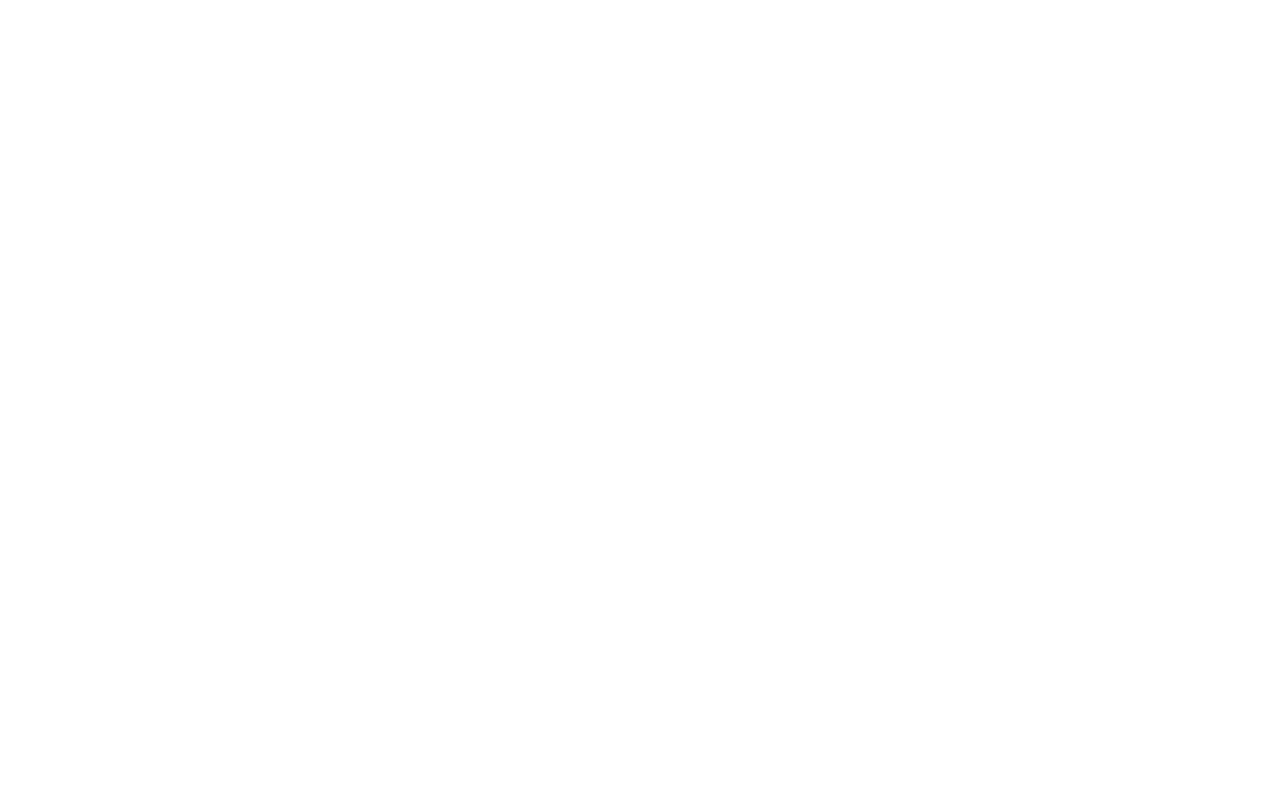
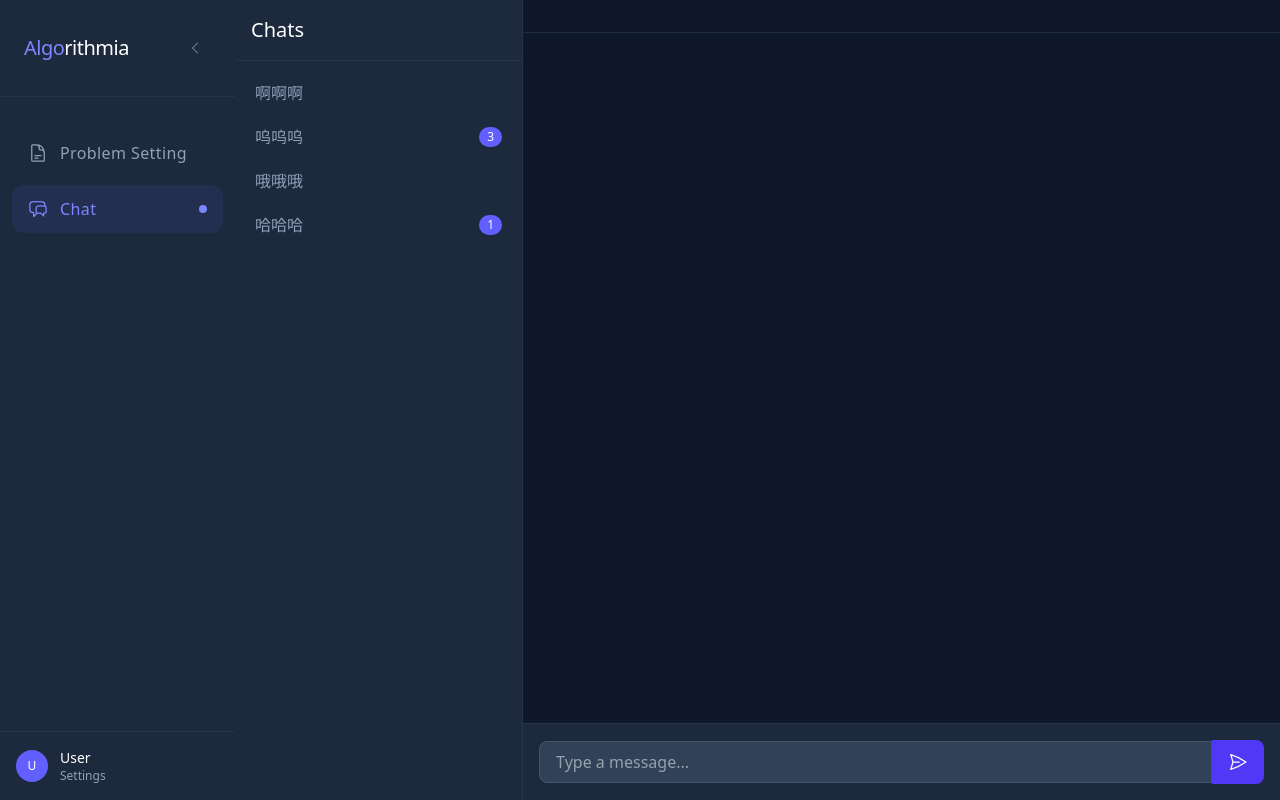
Before and after one commit to THUSAAC-PSD/algorithmia-frontend, a React (Vite) app: page /chat in a window 1280 px wide. Before the commit this address had no page. Built offline with nearby package versions, Linux system fonts and the light colour scheme.

Commit message:
refactor: use routing instead of conditional rendering

```diff
--- a/src/App.tsx
+++ b/src/App.tsx
@@ -1,16 +1,24 @@
-import { useState } from 'react';
 import { BrowserRouter, Route, Routes } from 'react-router-dom';
 
+import Sidebar from './components/Sidebar';
+import Chat from './pages/Chat';
 import Dashboard from './pages/Dashboard';
 import Home from './pages/Home';
+import ProblemSetting from './pages/ProblemSetting';
 
 function App() {
+  const isLoggedIn = true; // TODO: Replace with actual authentication logic
   return (
     <BrowserRouter>
-      <Routes>
-        <Route index element={<Home />} />
-        <Route path="/dashboard" element={<Dashboard />} />
-      </Routes>
+      <div className="flex h-screen w-screen">
+        {isLoggedIn && <Sidebar />}
+        <Routes>
+          <Route index element={<Home />} />
+          <Route path="/dashboard" element={<Dashboard />} />
+          <Route path="/problemsetting" element={<ProblemSetting />} />
+          <Route path="/chat" element={<Chat />} />
+        </Routes>
+      </div>
     </BrowserRouter>
   );
 }
--- a/src/components/Sidebar/index.tsx
+++ b/src/components/Sidebar/index.tsx
@@ -4,14 +4,10 @@ import {
   ChevronRightIcon,
   DocumentTextIcon,
 } from '@heroicons/react/24/outline';
-import React, { useState } from 'react';
+import { useState } from 'react';
+import { NavLink } from 'react-router-dom';
 
-interface SidebarProps {
-  activeItem: string;
-  setActiveItem: (item: string) => void;
-}
-
-const Sidebar: React.FC<SidebarProps> = ({ activeItem, setActiveItem }) => {
+const Sidebar = () => {
   const [collapsed, setCollapsed] = useState(false);
 
   const sidebarItems = [
@@ -43,6 +39,7 @@ const Sidebar: React.FC<SidebarProps> = ({ activeItem, setActiveItem }) => {
           <button
             onClick={() => setCollapsed(!collapsed)}
             className={`${collapsed ? 'mt-6 ml-1' : 'ml-4'} p-2 rounded-full hover:bg-slate-700/60 text-slate-400 hover:text-white transition-colors`}
+            type='button'
           >
             {collapsed ? (
               <ChevronRightIcon className="w-4 h-4" />
@@ -55,19 +52,29 @@ const Sidebar: React.FC<SidebarProps> = ({ activeItem, setActiveItem }) => {
 
       <nav className="mt-8 flex-1 px-3">
         <ul className="space-y-2">
-          {sidebarItems.map((item) => (
+          {sidebarItems.map((item) => {
+            const path = '/' + item.id.replace(/-/g, '');
+            return (
               <li key={item.id}>
-              <button
-                className={`group flex items-center w-full px-4 py-3 rounded-xl transition-all duration-200 ${
-                  activeItem === item.id
+                <NavLink
+                  to={path}
+                  className={({ isActive }) =>
+                    `group flex items-center w-full px-4 py-3 rounded-xl transition-all duration-200 ${
+                      isActive
                         ? 'bg-indigo-500/10 text-indigo-400'
                         : 'text-slate-400 hover:bg-slate-700/40 hover:text-white'
-                } ${collapsed ? 'justify-center' : ''}`}
-                onClick={() => setActiveItem(item.id)}
+                    } ${collapsed ? 'justify-center' : ''}`
+                  }
                   title={collapsed ? item.label : ''}
                 >
+                  {({ isActive }) => (
+                    <>
                       <span
-                  className={`${activeItem === item.id ? 'text-indigo-400' : 'text-slate-400 group-hover:text-white'} transition-colors`}
+                        className={`${
+                          isActive
+                            ? 'text-indigo-400'
+                            : 'text-slate-400 group-hover:text-white'
+                        } transition-colors`}
                       >
                         {item.icon}
                       </span>
@@ -78,12 +85,15 @@ const Sidebar: React.FC<SidebarProps> = ({ activeItem, setActiveItem }) => {
                         </span>
                       )}
 
-                {activeItem === item.id && !collapsed && (
+                      {isActive && !collapsed && (
                         <div className="ml-auto h-2 w-2 rounded-full bg-indigo-400"></div>
                       )}
-              </button>
+                    </>
+                  )}
+                </NavLink>
               </li>
-          ))}
+            );
+          })}
         </ul>
       </nav>
 
--- a/src/components/Chat/index.tsx
+++ b/src/pages/Chat/index.tsx
@@ -1,4 +1,4 @@
-import { PaperAirplaneIcon, PlusIcon } from '@heroicons/react/24/outline';
+import { PaperAirplaneIcon } from '@heroicons/react/24/outline';
 import React, { useState } from 'react';
 
 const Chat = () => {
@@ -41,7 +41,7 @@ const Chat = () => {
   };
 
   return (
-    <div className="flex h-full bg-slate-900">
+    <div className="flex h-full bg-slate-900 w-full">
       <div className="w-72 bg-slate-800 border-r border-slate-700/50 flex flex-col">
         <div className="p-4 border-b border-slate-700/50">
           <h2 className="text-xl font-medium text-white">Chats</h2>
@@ -58,6 +58,7 @@ const Chat = () => {
                       : 'text-slate-400 hover:bg-slate-700/40 hover:text-white'
                   }`}
                   onClick={() => setActiveChat(group.id)}
+                  type='button'
                 >
                   <span className="font-medium">{group.name}</span>
                   {group.unread > 0 && (
--- a/src/pages/Dashboard/index.tsx
+++ b/src/pages/Dashboard/index.tsx
@@ -1,27 +1,15 @@
-import { useState } from 'react';
+import { Route } from 'react-router-dom';
 
-import Chat from '../../components/Chat';
-import ProblemSetting from '../../components/ProblemSetting';
 import Sidebar from '../../components/Sidebar';
+import Chat from '../Chat';
+import ProblemSetting from '../ProblemSetting';
 
 const Dashboard = () => {
-  const [activeItem, setActiveItem] = useState('chat');
-
-  const renderWorkspace = () => {
-    switch (activeItem) {
-      case 'chat':
-        return <Chat />;
-      case 'problem-setting':
-        return <ProblemSetting />;
-      default:
-        return <Chat />;
-    }
-  };
   return (
     <div className="flex h-screen">
-      <Sidebar activeItem={activeItem} setActiveItem={setActiveItem} />
-
-      <div className="flex-1 overflow-auto">{renderWorkspace()}</div>
+      <Sidebar />
+      <Route path="problem-setting" element={<ProblemSetting />} />
+      <Route path="chat" element={<Chat />} />
     </div>
   );
 };
```
Also changed, not shown: src/pages/ProblemSetting/index.tsx (renamed from src/components/ProblemSetting/index.tsx). Lines whose indentation alone changed are shown as unchanged.
